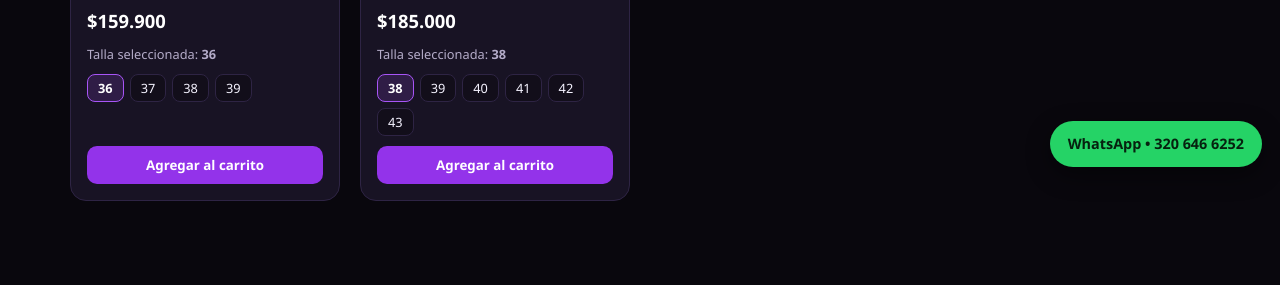
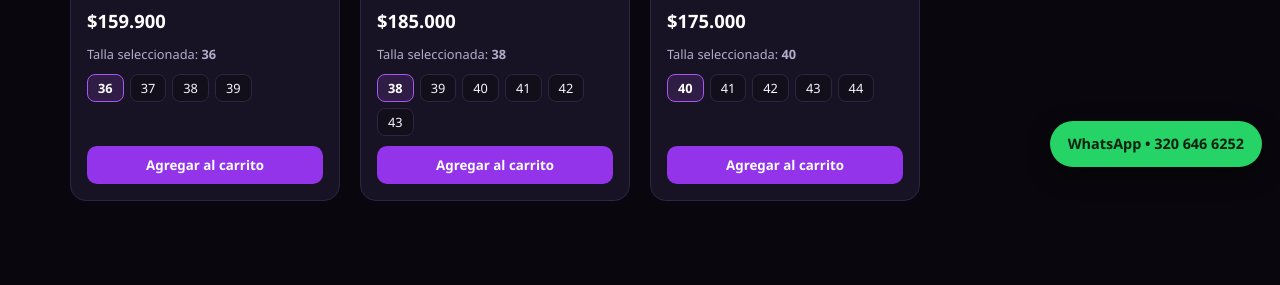
Before and after one commit to calzadoclick/calzadoclick-tienda, a plain HTML site: page index.html in a window 1280 px wide. Shown: the part 615-900 px from the top of the page. Drawn offline with Linux system fonts and the light colour scheme.

Commit message:
Update index.html

```diff
--- a/index.html
+++ b/index.html
@@ -652,6 +652,23 @@
         description: "Modelo estilo retro en tono negro con diseño versátil para el día a día.",
         specs: "Estructura firme, lengüeta acolchada y suela con buen agarre.",
         materials: "Material sintético, interior textil y suela de goma."
+      },
+      {
+        id: 3,
+        brand: "Nike",
+        promo: false,
+        name: "Nike Skeleton",
+        price: 175000,
+        sizes: ["40", "41", "42", "43", "44"],
+        image: "1nikeskeleton40al44.jpg",
+        images: [
+          "1nikeskeleton40al44.jpg",
+          "2nikeskeleton40al44.jpg",
+          "3nikeskeleton40al44.jpg"
+        ],
+        description: "Zapatilla urbana en tono negro con detalle lateral estilo esqueleto, ideal para uso diario.",
+        specs: "Confección de corte bajo, plantilla cómoda y suela con tracción firme.",
+        materials: "Capellada sintética y textil, forro interno suave y suela resistente."
       }
     ];
 
```
